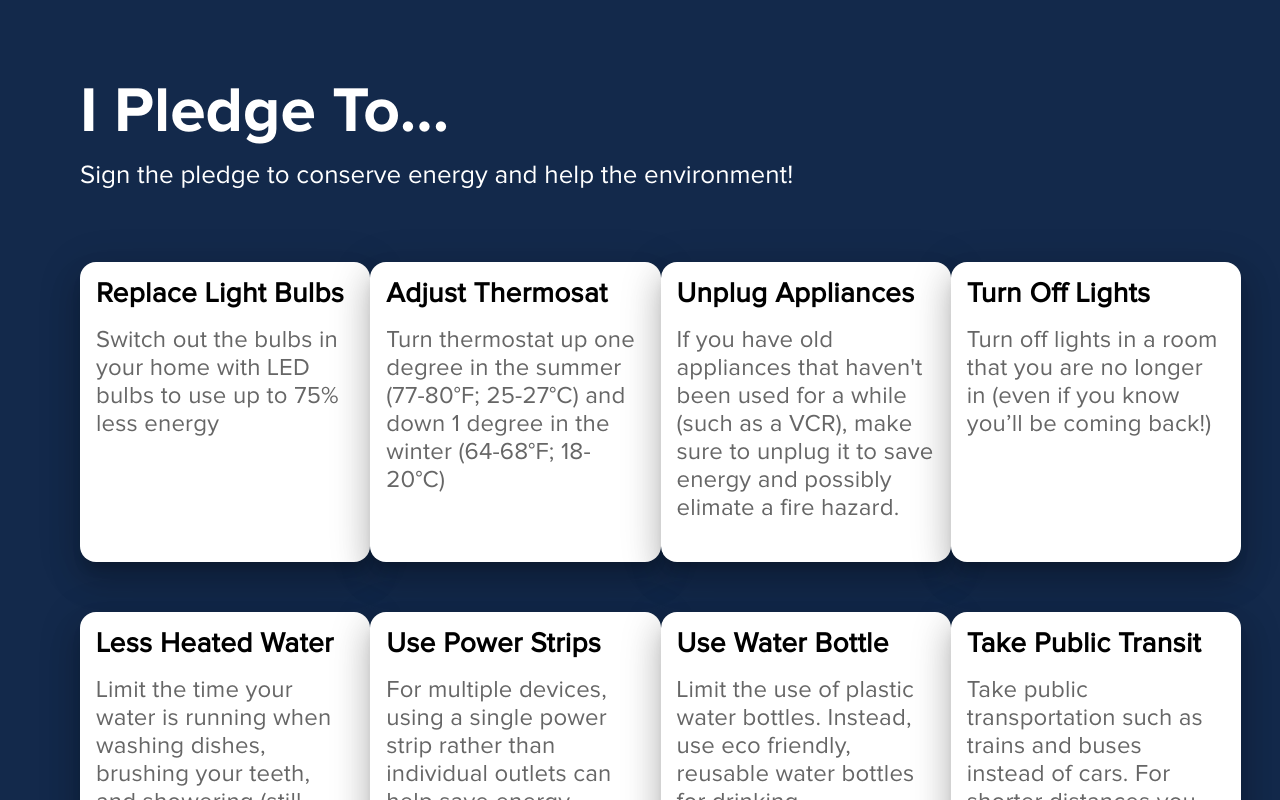
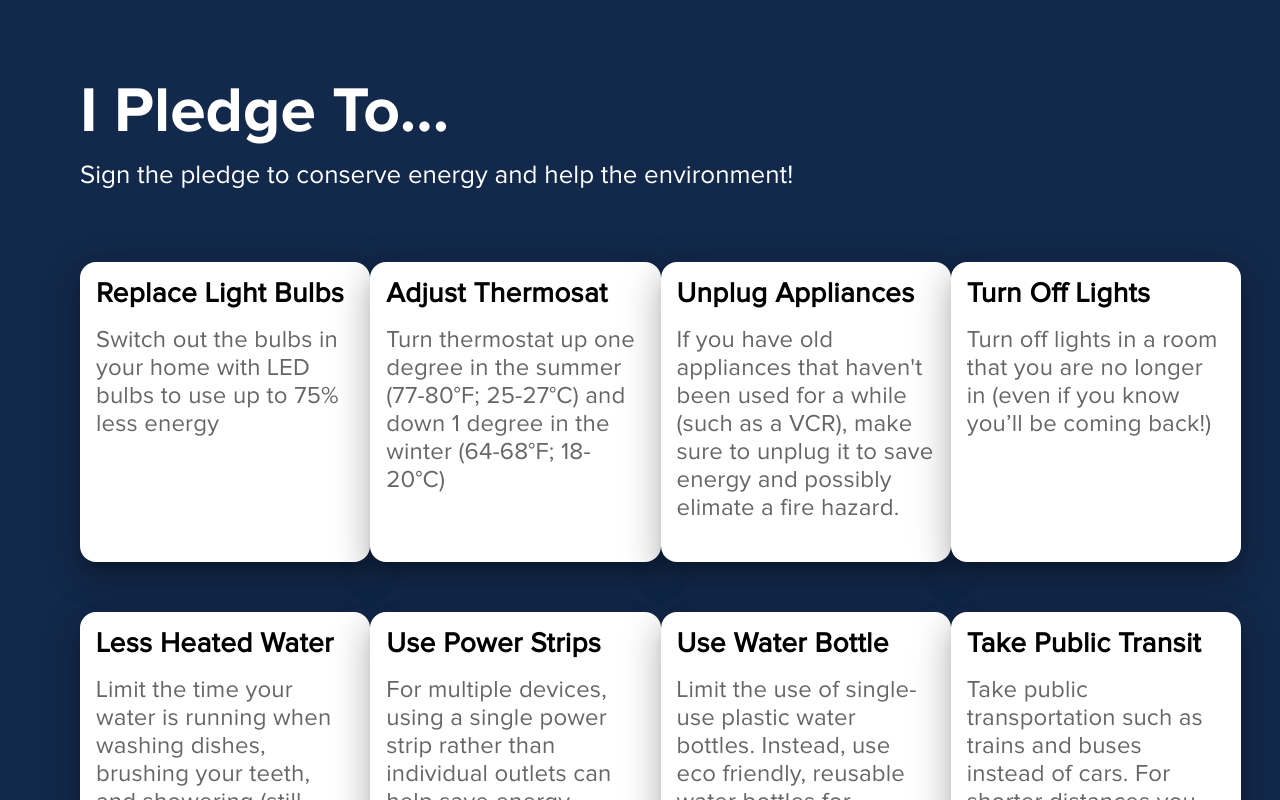
Before and after one commit to sigchi-uiuc/ECEB-kiosk, a Vue app in the folder eceb-kiosk/: page /pledge-choices in a window 1280 px wide. Built offline with nearby package versions, Linux system fonts and the light colour scheme; no server answers; what idle-vue, vue-firestore would draw is missing.

Commit message:
change wording of water bottle pledge

```diff
--- a/eceb-kiosk/src/views/pledge/PledgeChoices.vue
+++ b/eceb-kiosk/src/views/pledge/PledgeChoices.vue
@@ -94,7 +94,7 @@ export default {
         {
           "pledge": "Use Water Bottle",
           "selected": false,
-          "description": "Limit the use of plastic water bottles. Instead, use eco friendly, reusable water bottles for drinking"
+          "description": "Limit the use of single-use plastic water bottles. Instead, use eco friendly, reusable water bottles for drinking"
         },
         {
           "pledge": "Take Public Transit",
```
